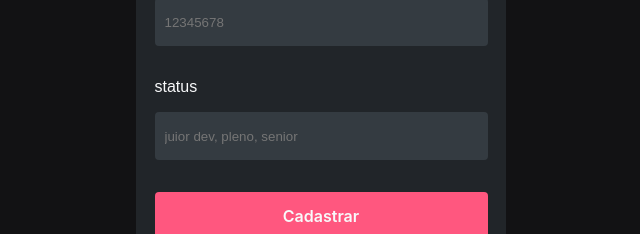
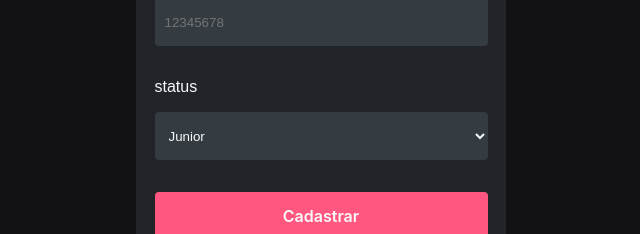
Before and after one commit to lVladimirl/DevTechCenter-fullstack-project, a React (Create React App) app in the folder front/: page /registro in a window 1280 px wide. Shown: the part 785-1019 px from the top of the page, without its empty margins (319-959 px from the left). Built offline with nearby package versions, Linux system fonts and the light colour scheme.

Commit message:
feat/changed the status input to a select for the techModal and RegisterForm

```diff
--- /dev/null
+++ b/front/src/components/Select/Select.tsx
@@ -0,0 +1,44 @@
+import { forwardRef } from "react";
+import { SelectProps } from "../../interface";
+import { SelectStyled } from "./style";
+export const Select = forwardRef<HTMLSelectElement, SelectProps>(
+  ({ label, placeholder, type ,value, errors, ...rest }, ref) => {
+    return (
+      <>
+      {type==="tech" ?
+      (
+        <SelectStyled>
+        <label htmlFor="">{label}</label>
+        <select
+          placeholder={placeholder}
+          {...rest}
+          ref={ref}
+          value={value}
+        >
+          <option value="INICIANTE">Iniciante</option>
+          <option value="INTERMEDIARIO">Intermediario</option>
+          <option value="AVANCADO">Avançado</option>
+        </select>
+        <small>{errors}</small>
+      </SelectStyled>
+      ):(
+        <SelectStyled>
+        <label htmlFor="">{label}</label>
+        <select
+          placeholder={placeholder}
+          {...rest}
+          ref={ref}
+          value={value}
+        >
+          <option value="JUNIOR">Junior</option>
+          <option value="PLENO">Pleno</option>
+          <option value="SENIOR">Senior</option>
+        </select>
+        <small>{errors}</small>
+      </SelectStyled>
+      )
+      }
+      </>
+    );
+  }
+);
--- /dev/null
+++ b/front/src/components/Select/style.ts
@@ -0,0 +1,60 @@
+import styled from "styled-components";
+
+export const SelectStyled = styled.div`
+
+    display: flex;
+    flex-direction: column;
+
+    label {
+
+        font: var(--input-label)
+        font-size: 0.875rem;
+        color: var(--grey-0);
+
+    }
+
+    select {
+
+        width: 90%;
+        height: 48px;
+        padding: 8px 10px;
+
+        border-radius: 4px;
+        border: none;
+        background-color: var(--grey-2);
+        color: var(--grey-0);
+
+    }
+
+    select::focus {
+
+        border: 1.5px solid var(--grey-0);
+
+    }
+
+    small {
+
+        color: var(--negative);
+        opacity: 87%;
+    }
+
+    .propsCar {
+
+        display: flex;
+        flex-wrap: wrap;
+
+        margin-top: 24px;
+
+        .inputBox {
+
+            input {
+
+                width: 163%;
+
+            }
+
+        }
+
+    }
+
+`;
--- a/front/src/components/registerForm/registerForm.tsx
+++ b/front/src/components/registerForm/registerForm.tsx
@@ -6,6 +6,7 @@ import { useNavigate } from "react-router-dom";
 import { yupResolver } from "@hookform/resolvers/yup";
 import { SignupSchema } from "../../schema";
 import { RegisterFormValues } from "../../interface";
+import { Select } from "../Select/Select";
 
 export const RegisterForm = ({ setState }: any) => {
   const navigate = useNavigate();
@@ -46,7 +47,8 @@ export const RegisterForm = ({ setState }: any) => {
       <Input label="confirmar senha" type="text" placeholder="pedrinho123" errors={errors?.confirmPassword?.message} {...register("confirmPassword")}></Input>
       <Input label="bio" type="text" placeholder="javascript is good, java is evil." errors={errors?.bio?.message} {...register("bio")}></Input>
       <Input label="contato" type="text" placeholder="12345678" errors={errors?.contact?.message} {...register("contact")}></Input>
-      <Input label="status" type="text" placeholder="juior dev, pleno, senior" errors={errors?.status?.message} {...register("status")}></Input>
+      <Select label="status" type="user" placeholder="juior dev, pleno, senior" errors={errors?.status?.message} {...register("status")} />
+      {/* <Input label="status" type="text" placeholder="juior dev, pleno, senior" errors={errors?.status?.message} {...register("status")}></Input> */}
       <Button type="submit" variant="default" variant_hover="default_hover" size="large">
         {"Cadastrar"}
       </Button>
--- a/front/src/components/techModal/style.ts
+++ b/front/src/components/techModal/style.ts
@@ -13,6 +13,7 @@ export const TechForm = styled.form`
     background-color: var(--grey-3);
 
     input,
+    select,
     label,
     small {
       width: 90%;
@@ -34,6 +35,7 @@ export const TechForm = styled.form`
   background-color: var(--grey-3);
 
   input,
+  select,
   label,
   small {
     width: 90%;
--- a/front/src/components/techModal/techModal.tsx
+++ b/front/src/components/techModal/techModal.tsx
@@ -10,6 +10,7 @@ import { useForm } from "react-hook-form";
 import { TechSchema } from "../../schema";
 import { yupResolver } from "@hookform/resolvers/yup";
 import { api } from "../../utils/api";
+import { Select } from "../Select/Select";
 
 export const TechModal = ({open,handleModal,type,techData,setState,fetchTech}: ModalTechsProps): ReactElement => {
   const {
@@ -68,7 +69,7 @@ export const TechModal = ({open,handleModal,type,techData,setState,fetchTech}: M
               <CloseIcon onClick={() => handleModal({ typeOfForm: "register" })} />
             </TechFormHeader>
             <Input {...register("Techname")} label="Nome da Tecnologia" type="text" placeholder="Typescript" errors={errors?.Techname?.message} ></Input>
-            <Input {...register("Techstatus")} label="Status" type="text" placeholder="junior" errors={errors?.Techstatus?.message} ></Input>
+            <Select {...register("Techstatus")} type="tech" label="Status" placeholder={techData?.status || ""} errors={errors?.Techstatus?.message} />
             <Button type="submit" variant="default" variant_hover="default_hover" size="large" >
               {"Cadastrar Tecnologia"}
             </Button>
@@ -80,7 +81,7 @@ export const TechModal = ({open,handleModal,type,techData,setState,fetchTech}: M
               <CloseIcon onClick={() => handleModal({ typeOfForm: "edit" })} />
             </TechFormHeader>
             <Input {...register("Techname")} label="Nome da Tecnologia" type="text" placeholder={techData?.name || ""} errors={errors?.Techname?.message} ></Input>
-            <Input {...register("Techstatus")} label="Status" type="text" placeholder={techData?.status || ""} errors={errors?.Techstatus?.message} ></Input>
+            <Select {...register("Techstatus")} type="tech" label="Status" placeholder={techData?.status || ""} errors={errors?.Techstatus?.message} />
             <TechEditDeleteSection>
             <Button type="submit" variant="default" variant_hover="default_hover" size="large" >
               {"Salvar Aterações"}
--- a/front/src/components/techs/techs.tsx
+++ b/front/src/components/techs/techs.tsx
@@ -23,7 +23,7 @@ export const Tech = ({ handleModal }: TechHeaderModal): ReactElement => {
               return (
                 <Card key={elem.id} onClick={() =>handleModal({ typeOfForm: "edit", techData: { id: elem.id, name: elem.name, status: elem.status},})}>
                   <h4 key={`${index}h4`}>{elem.name}</h4>
-                  <p key={`${index}p`}>{elem.status}</p>
+                  <p key={`${index}p`}>{elem.status==="AVANCADO" && ("AVANÇADO")} {elem.status==="INTERMEDIARIO" && ("INTERMEDIÁRIO")} {elem.status==="INICIANTE" && ("INICIANTE")} </p>
                 </Card>
               );
             })
--- a/front/src/pages/login/style.ts
+++ b/front/src/pages/login/style.ts
@@ -35,6 +35,7 @@ export const FormBox = styled.div`
     }
 
     input,
+    select,
     label,
     small,
     button {
@@ -81,6 +82,7 @@ export const FormBox = styled.div`
   }
 
   input,
+  select,
   label,
   small,
   button {
```
Also changed, not shown: front/src/interface/index.ts (+9 -1 lines).
